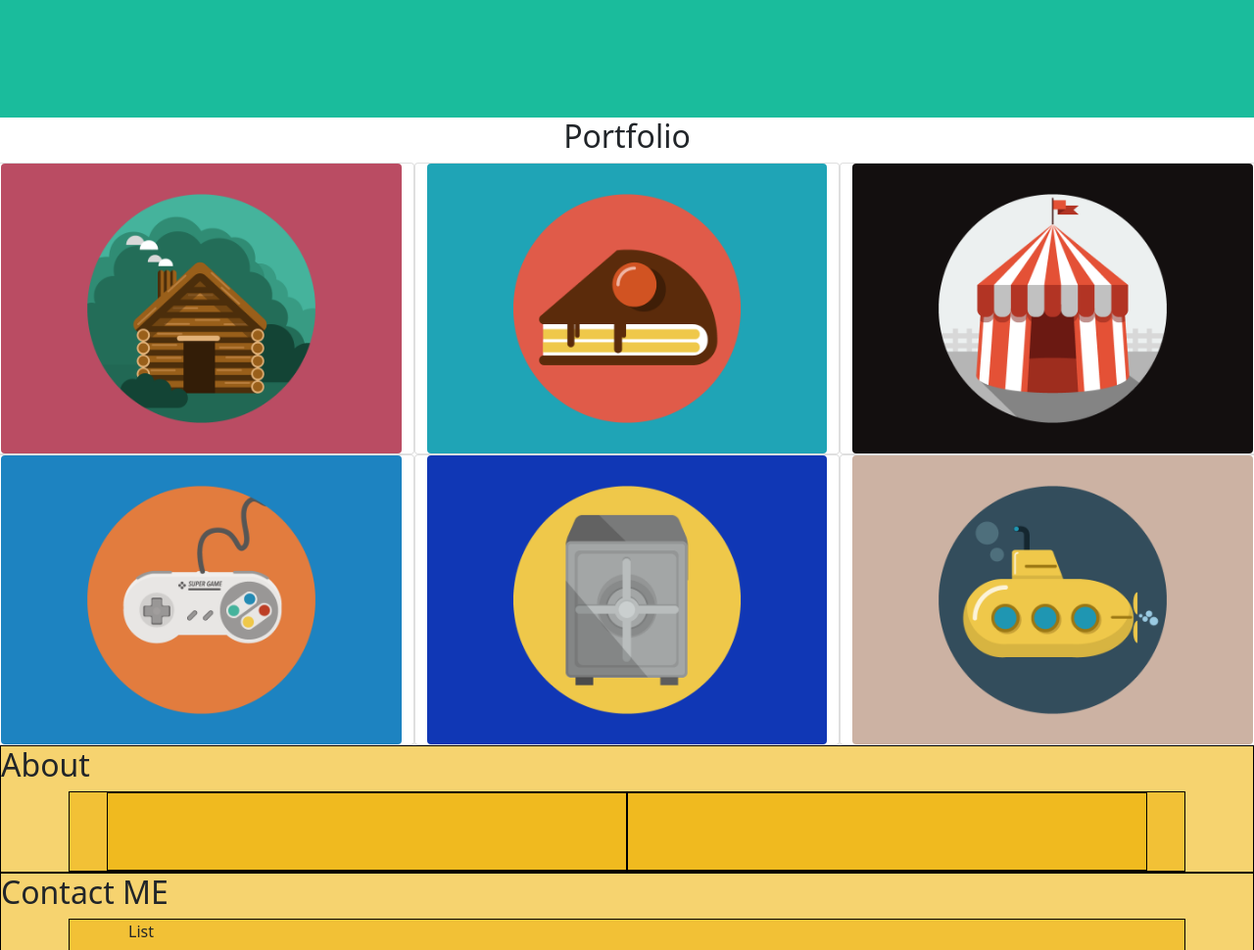
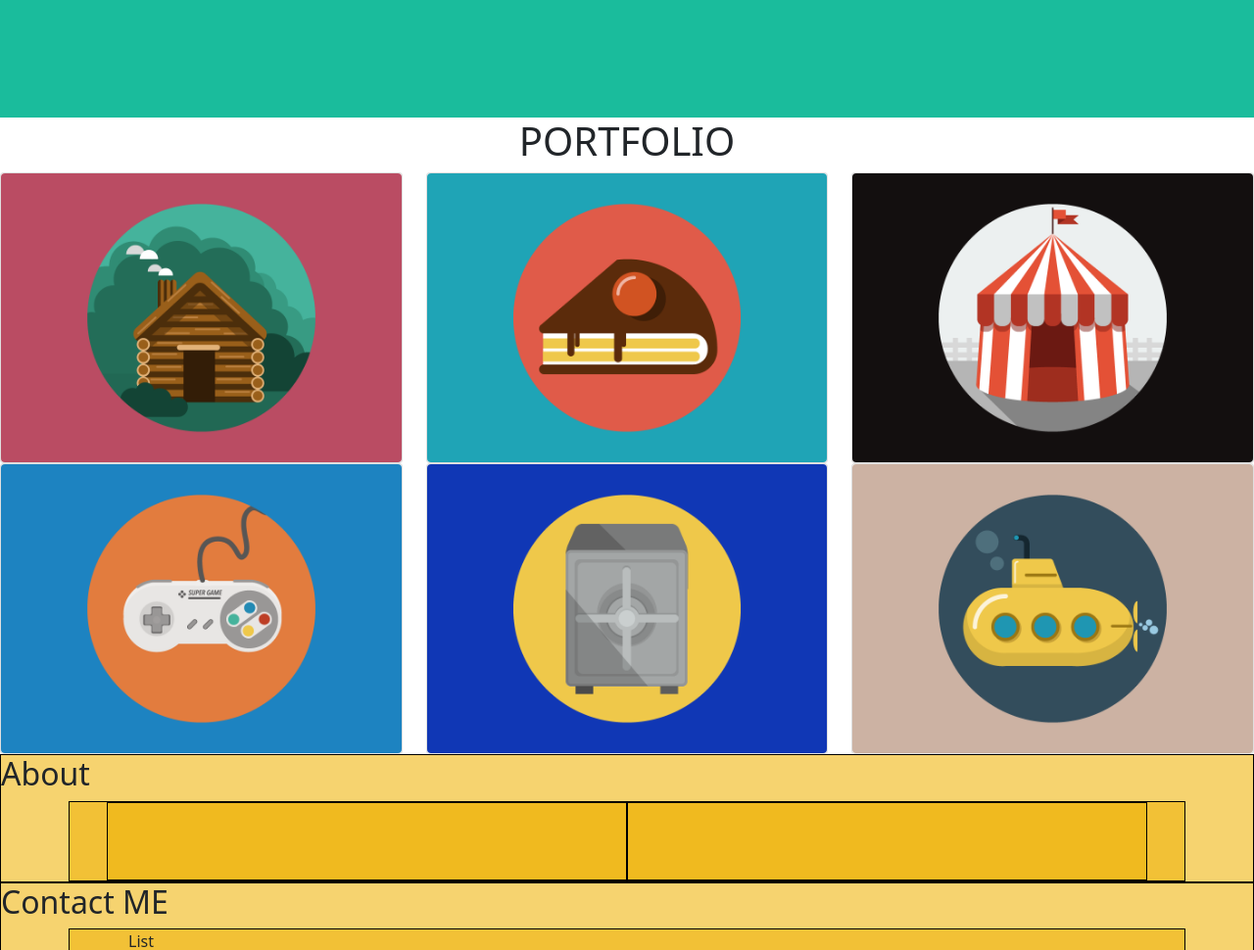
Before and after one commit to gabrieleggiusti/html-css-bootstrap-freelancer, a website: page index.html in a window 1280 px wide. Shown: the part 460-1430 px from the top of the page at 98% size. Drawn offline with nearby package versions, Linux system fonts and the light colour scheme.

Commit message:
Modifica img

```diff
--- a/index.html
+++ b/index.html
@@ -51,28 +51,38 @@
   <div class="main">
     <!-- PORTFOLIO -->
     <section id="portfolio" class="min-h-300">
-      <div class="container text-center">
-      <h2>Portfolio</h2>
-      </div>
+      <div class="container text-center h1 text-uppercase"> Portfolio </div>
 
       <div class="row row-cols-1 row-cols-md-2 row-cols-xl-3 ">
-          <div class="card col">
+          <div class="col">
+            <div class="card">
              <img src="img/cabin.png" class="rounded" alt="cabin">
             </div>
-          <div class="card col">
+          </div>
+          <div class="col">
+            <div class="card">
               <img src="img/cake.png" class="rounded" alt="cake">
             </div>
-          <div class="card col">
+          </div>
+          <div class="col">
+            <div class="card">
              <img src="img/circus.png" class="rounded" alt="circus">
             </div>
-          <div class="card col">
+          </div>
+          <div class="col">
+            <div class="card">
              <img src="img/game.png" class="rounded" alt="game">
             </div>
-          <div class="card col">
+          </div>
+          <div class="col">
+            <div class="card">
              <img src="img/safe.png" class="rounded" alt="safe">
             </div>
-          <div class="card col">
+          </div>
+          <div class="col">
+            <div class="card">
              <img src="img/submarine.png" class="rounded" alt="submarine">
+            </div>
           </div>
         </div>
       </div>
```
Lines whose indentation alone changed are shown as unchanged.
